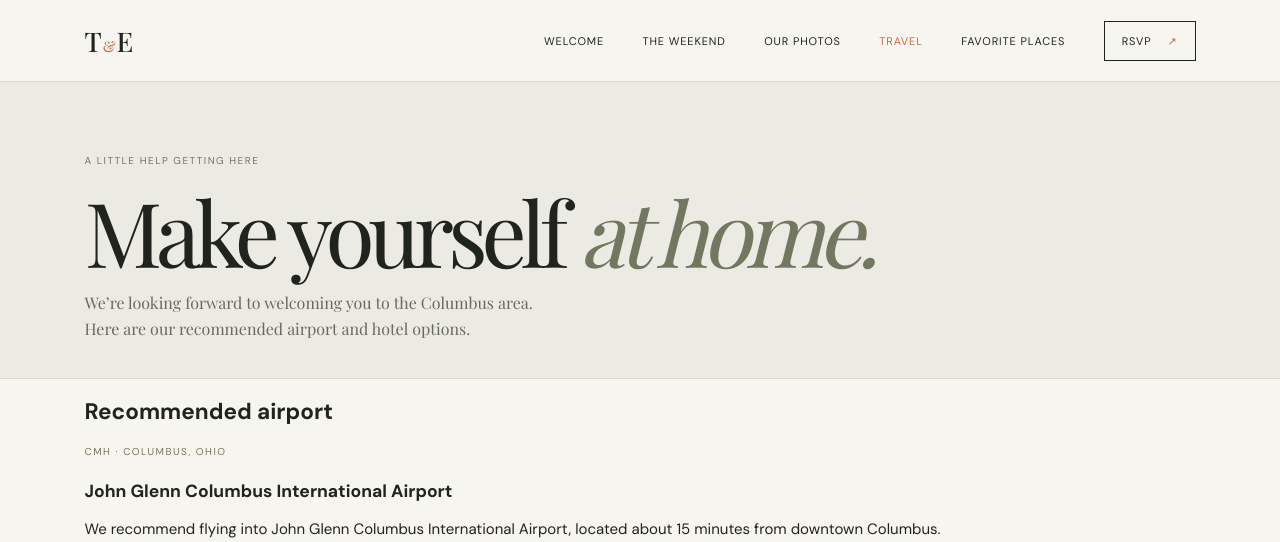
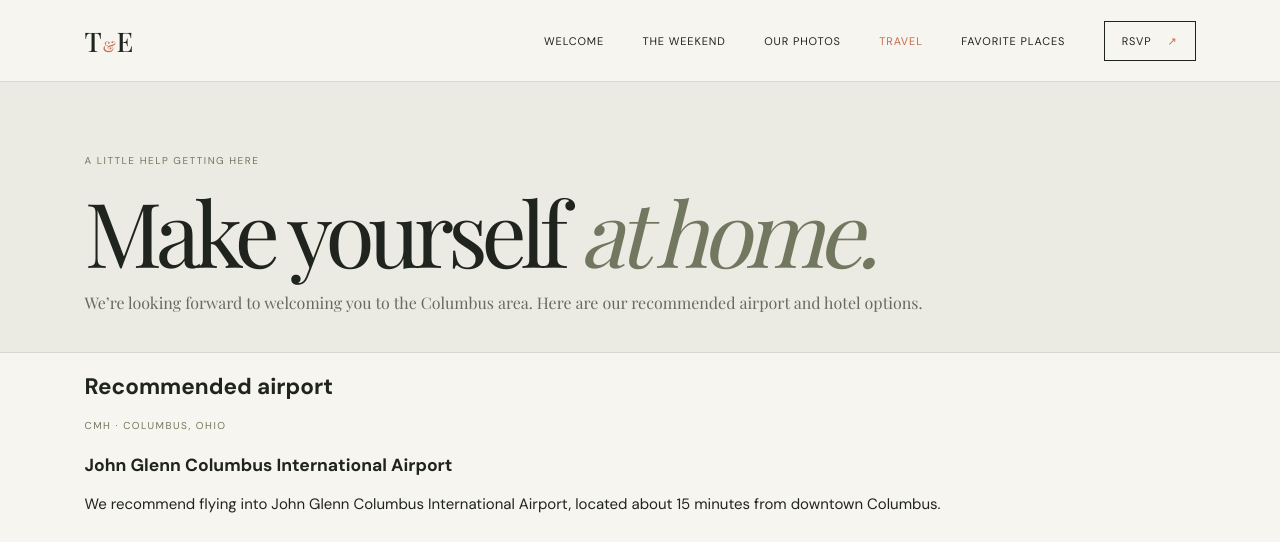
Before and after one commit to guidotti1/wedding-website, a plain HTML site: page accommodation.html in a window 1280 px wide. Shown: the top 542 px of the page. Drawn offline with nearby package versions, Linux system fonts and the light colour scheme; a web font is replaced by a local one.

Commit message:
Keep travel masthead introduction on one line

```diff
--- a/accommodation.html
+++ b/accommodation.html
@@ -18,7 +18,7 @@
     <nav id="site-nav" class="site-nav"><a href="index.html">Welcome</a><a href="schedule.html">The weekend</a><a href="gallery.html">Our photos</a><a class="current" href="accommodation.html">Travel</a><a class="nav-rsvp" href="rsvp.html">RSVP <span>↗</span></a></nav>
   </header>
   <main>
-    <section class="page-masthead travel-masthead"><p class="eyebrow">A little help getting here</p><h1>Make yourself <em>at home.</em></h1><p><span class="welcome-line">We’re looking forward to welcoming you to the Columbus area.</span> <span class="options-line">Here are our recommended airport and hotel options.</span></p></section>
+    <section class="page-masthead travel-masthead"><p class="eyebrow">A little help getting here</p><h1>Make yourself <em>at home.</em></h1><p style="white-space: nowrap !important; max-width: none !important;">We’re looking forward to welcoming you to the Columbus area. Here are our recommended airport and hotel options.</p></section>
 
     <section class="travel-section section-shell" aria-labelledby="airport-heading">
       <h2 id="airport-heading">Recommended airport</h2>
@@ -50,14 +50,5 @@
   </main>
   <footer class="site-footer"><a class="wordmark" href="index.html">T<span>&amp;</span>E</a><span>THOMAS GUIDOTTI &amp; ERIKA OKU</span><a href="index.html">BACK HOME ↑</a></footer>
   <script src="script.js"></script>
-  <style>
-    .travel-masthead .welcome-line,
-    .travel-masthead .options-line {
-      display: inline;
-    }
-    .travel-masthead .masthead-index {
-      display: none;
-    }
-  </style>
 </body>
 </html>
```
